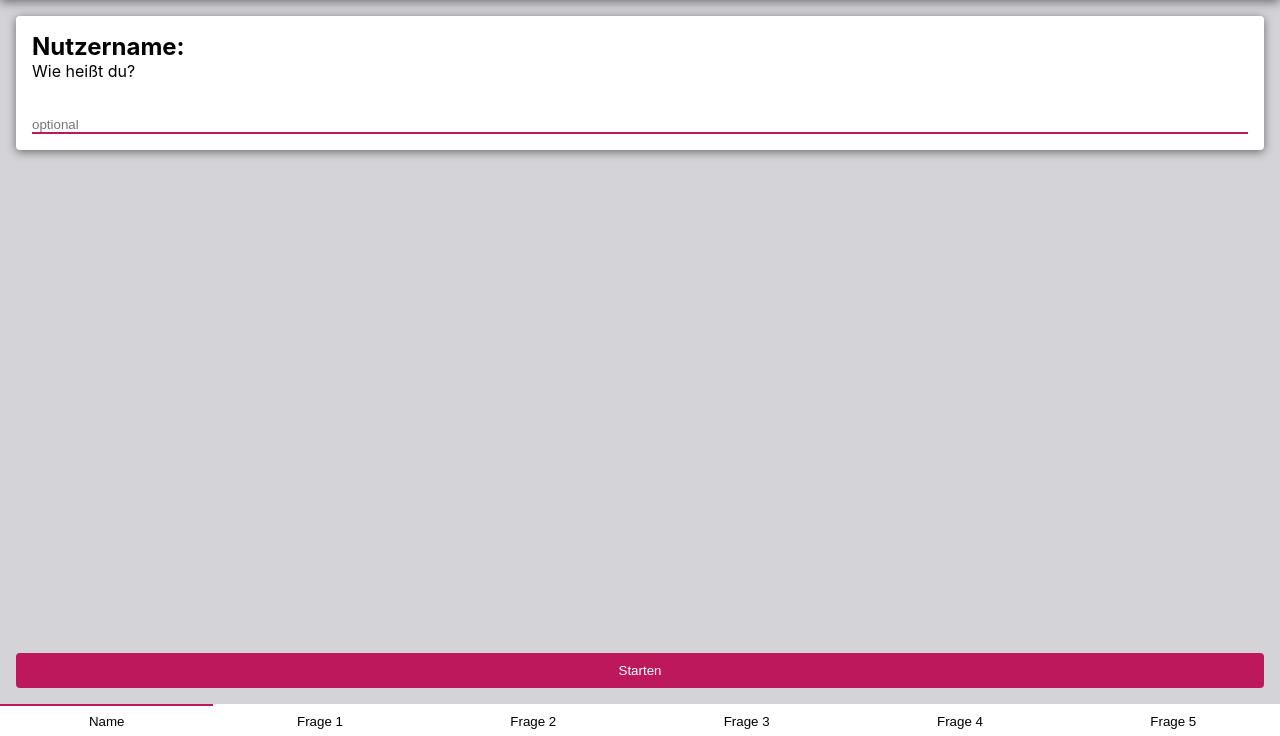
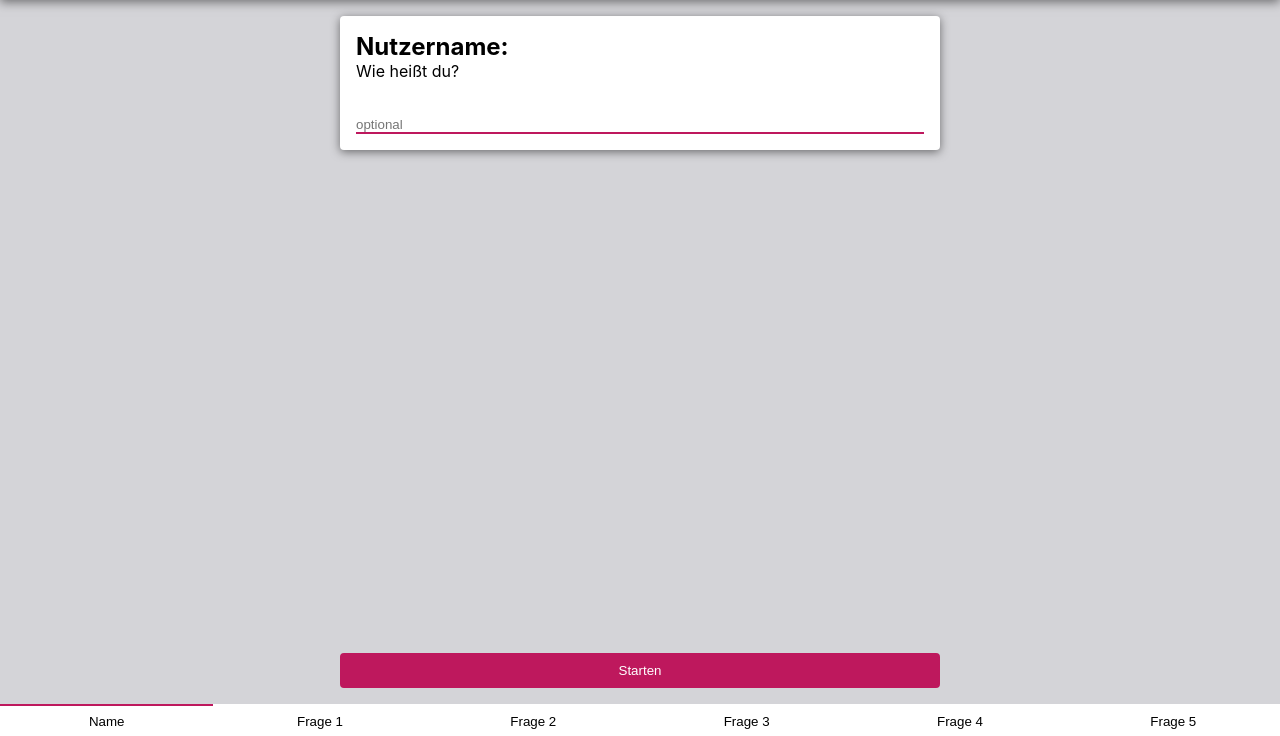
Before and after one commit to riedadr/testat2, a PHP site: page /fragen.php in a window 1280 px wide. Shown: the part 64-800 px from the top of the page. Run offline with PHP 8.4, Linux system fonts and the light colour scheme; some libraries are stand-ins or nearby versions.

Commit message:
favicon + fragen 600px

```diff
--- a/fragen.php
+++ b/fragen.php
@@ -5,6 +5,7 @@
 	<meta charset="UTF-8" />
 	<meta http-equiv="X-UA-Compatible" content="IE=edge" />
 	<meta name="viewport" content="width=device-width, initial-scale=1.0" />
+	<link rel="icon" href="favicon.gif" type="image/gif" >
 	<link rel="stylesheet" href="/styles/fragen.css" />
 	<title>Umfrage</title>
 </head>
--- a/index.php
+++ b/index.php
@@ -5,6 +5,7 @@
 	<meta charset="UTF-8" />
 	<meta http-equiv="X-UA-Compatible" content="IE=edge" />
 	<meta name="viewport" content="width=device-width, initial-scale=1.0" />
+	<link rel="icon" href="favicon.gif" type="image/gif" >
 	<link rel="stylesheet" href="/styles/dashboard.css" />
 	<title>Umfrage</title>
 </head>
--- a/styles/fragen.css
+++ b/styles/fragen.css
@@ -105,9 +105,12 @@ main#fragen {
 	display: flex;
 	flex-direction: column;
 	justify-content: space-between;
+	align-items: center;
 }
 
 .frage .inhalt {
+	width: 100%;
+	max-width: 600px;
 	padding: var(--site-padding);
 	background-color: var(--card);
 	box-shadow: 0px 2px 10px 0px var(--shadow);
@@ -119,6 +122,8 @@ main#fragen {
 }
 
 .steuerung {
+	width: 100%;
+	max-width: 600px;
 	margin-top: 2rem;
 	display: flex;
 	gap: 2rem;
```
Also changed, not shown: favicon.gif (added).
